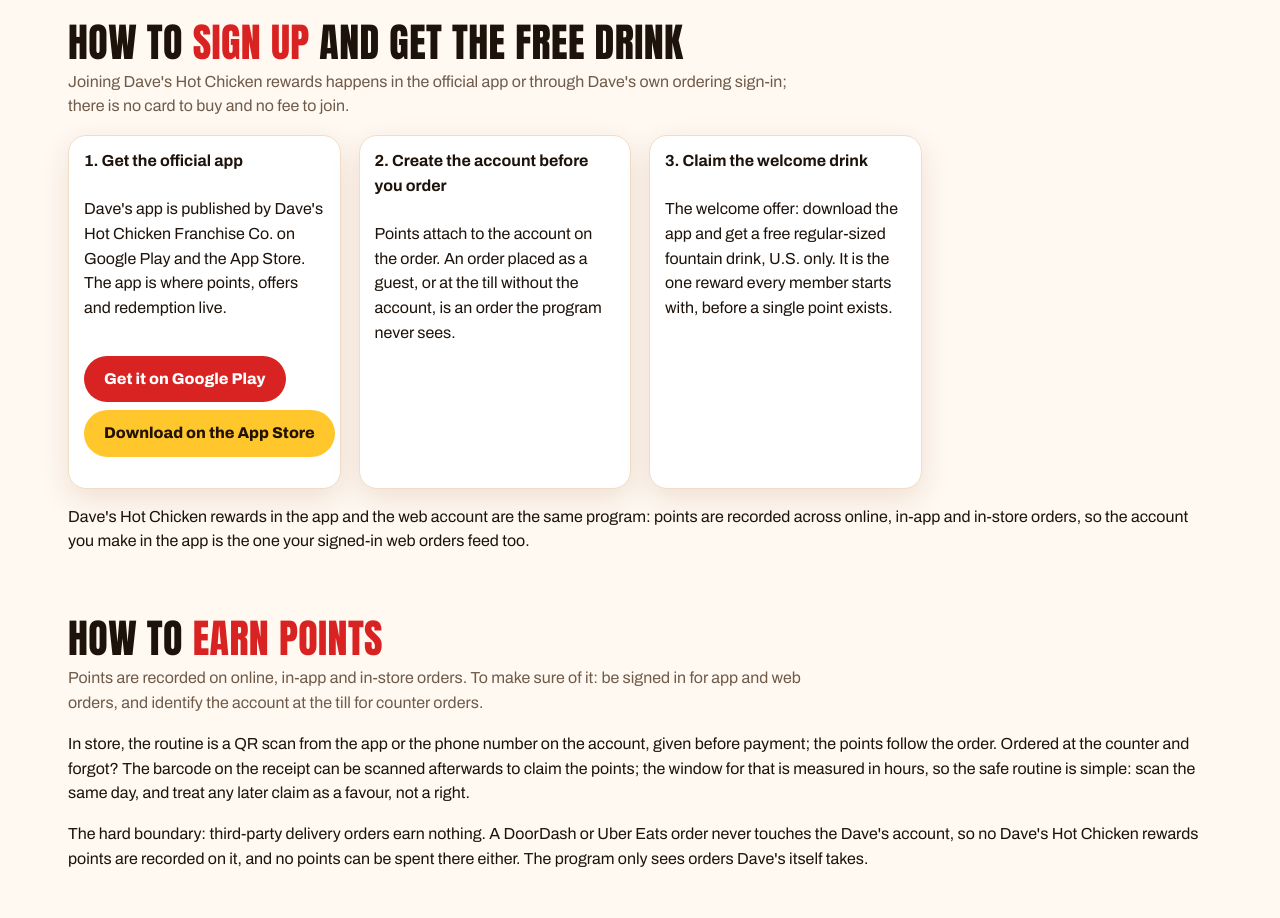
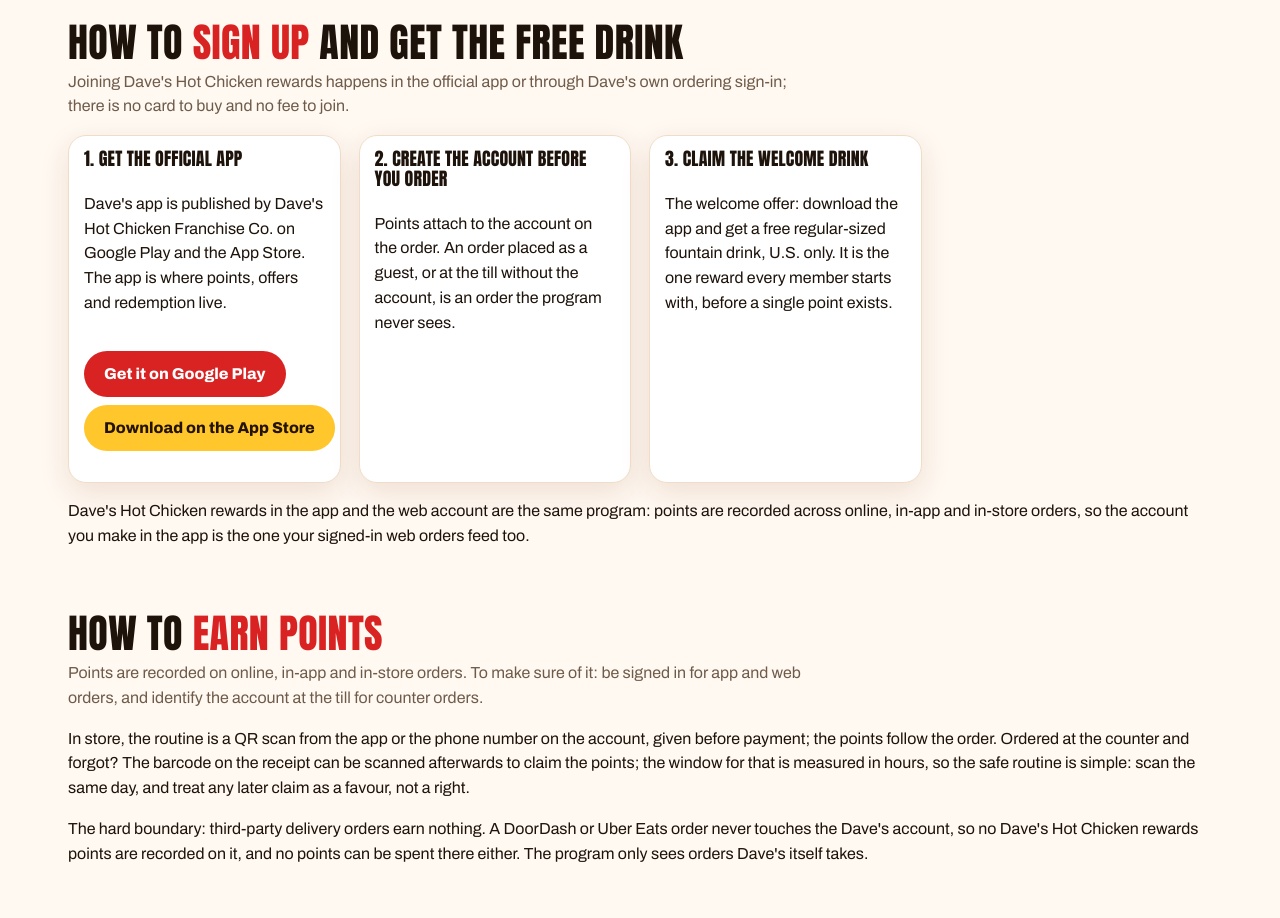
Before and after one commit to jamshaid6784321-netizen/daves-hot-chicken, a plain HTML site: page daves-hot-chicken-rewards/index.html in a window 1280 px wide. Shown: the part 2360-3278 px from the top of the page. Drawn offline with Linux system fonts and the light colour scheme.

Commit message:
#99: Rewards page — 3 signup steps now h3

```diff
--- a/daves-hot-chicken-rewards/index.html
+++ b/daves-hot-chicken-rewards/index.html
@@ -240,9 +240,9 @@
         </div>
       </div>
       <div class="grid" style="margin-top:16px">
-        <div class="pcard"><div class="body"><b>1. Get the official app</b><p>Dave's app is published by Dave's Hot Chicken Franchise Co. on Google Play and the App Store. The app is where points, offers and redemption live.</p><p style="margin-top:12px;display:flex;gap:8px;flex-wrap:wrap"><a class="btn" href="https://play.google.com/store/apps/details?id=com.mobile.daveshotchicken" target="_blank" rel="noopener">Get it on Google Play</a> <a class="btn yellow" href="https://apps.apple.com/us/app/daves-hot-chicken/id1668228991" target="_blank" rel="noopener">Download on the App Store</a></p></div></div>
-        <div class="pcard"><div class="body"><b>2. Create the account before you order</b><p>Points attach to the account on the order. An order placed as a guest, or at the till without the account, is an order the program never sees.</p></div></div>
-        <div class="pcard"><div class="body"><b>3. Claim the welcome drink</b><p>The welcome offer: download the app and get a free regular-sized fountain drink, U.S. only. It is the one reward every member starts with, before a single point exists.</p></div></div>
+        <div class="pcard"><div class="body"><h3>1. Get the official app</h3><p>Dave's app is published by Dave's Hot Chicken Franchise Co. on Google Play and the App Store. The app is where points, offers and redemption live.</p><p style="margin-top:12px;display:flex;gap:8px;flex-wrap:wrap"><a class="btn" href="https://play.google.com/store/apps/details?id=com.mobile.daveshotchicken" target="_blank" rel="noopener">Get it on Google Play</a> <a class="btn yellow" href="https://apps.apple.com/us/app/daves-hot-chicken/id1668228991" target="_blank" rel="noopener">Download on the App Store</a></p></div></div>
+        <div class="pcard"><div class="body"><h3>2. Create the account before you order</h3><p>Points attach to the account on the order. An order placed as a guest, or at the till without the account, is an order the program never sees.</p></div></div>
+        <div class="pcard"><div class="body"><h3>3. Claim the welcome drink</h3><p>The welcome offer: download the app and get a free regular-sized fountain drink, U.S. only. It is the one reward every member starts with, before a single point exists.</p></div></div>
       </div>
       <p style="margin-top:16px">Dave's Hot Chicken rewards in the app and the web account are the same program: points are recorded across online, in-app and in-store orders, so the account you make in the app is the one your signed-in web orders feed too.</p>
     </div>
```
